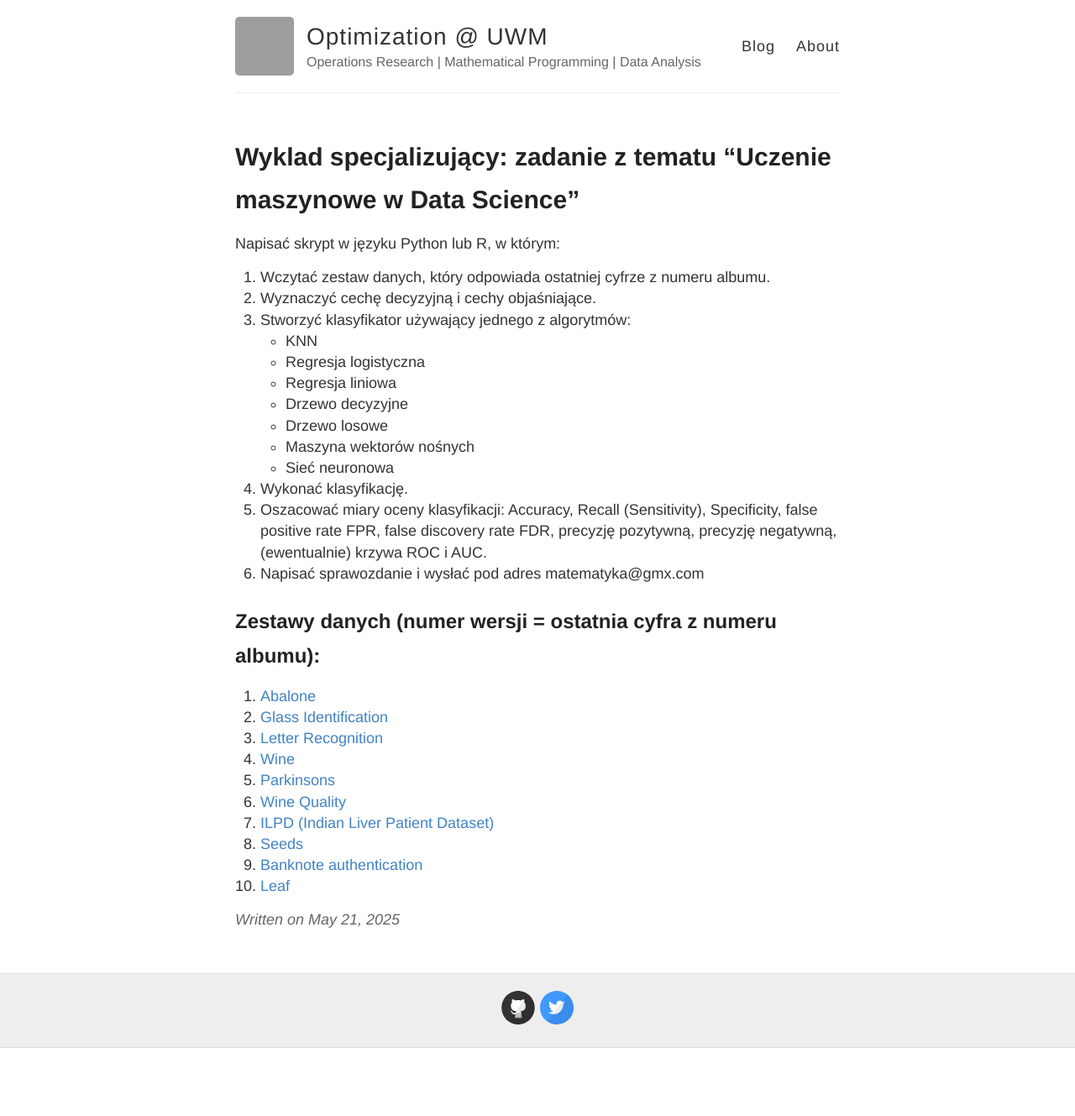
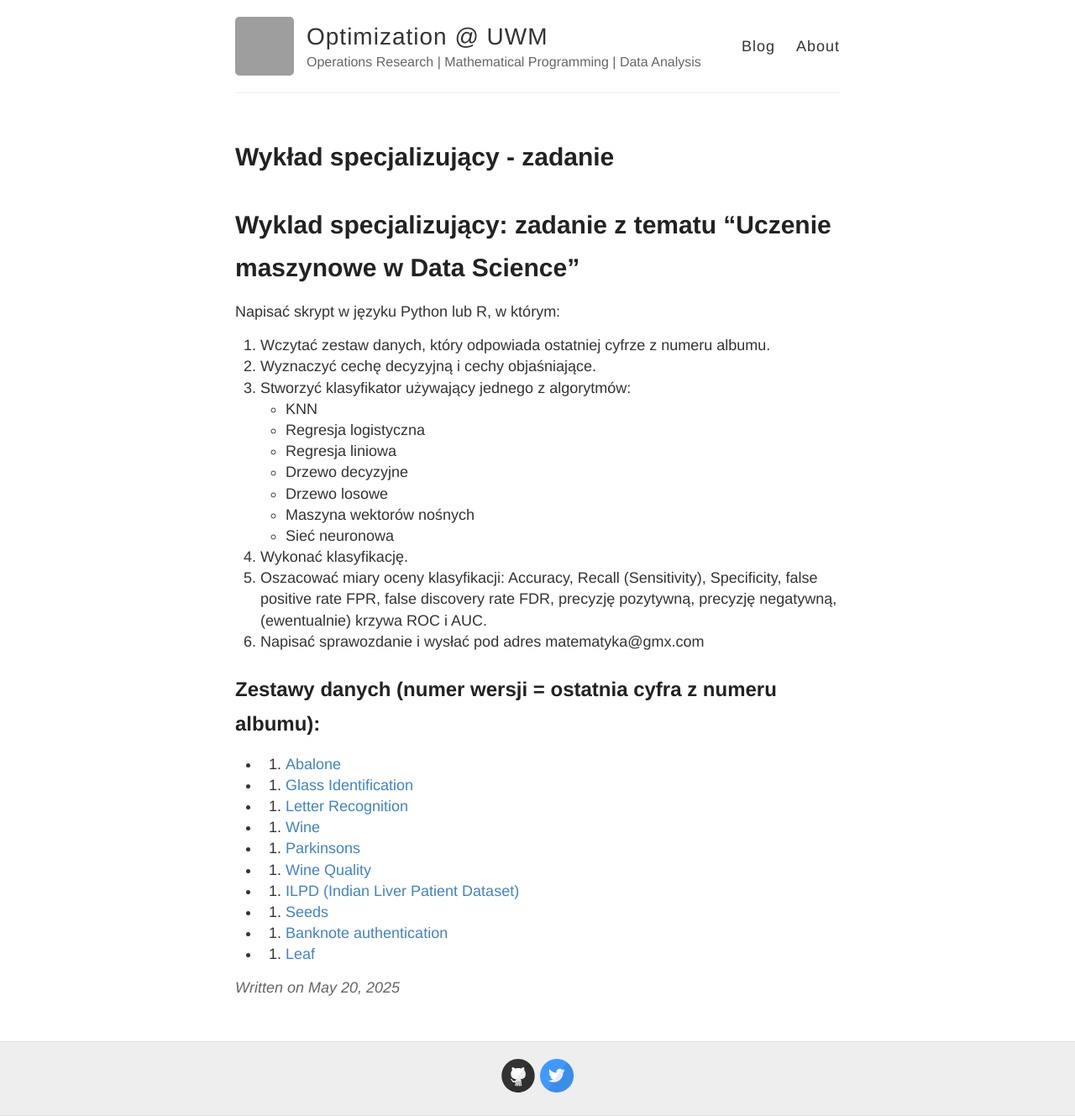
Before and after one commit to uwmopt/uwmopt.github.io, a Jekyll site: the page built from _posts/2025-05-20-Zadanie_WS.md, in a window 1280 px wide. Shown: the whole page at 84% size. Built offline with Jekyll 4.4.1, drawn with Linux system fonts in a browser that asks for light colours; our own code applies the rules of GitHub Pages for plain Markdown files; before the commit the page ends 1248 px from its top, so only the background shows below that; some of the changed lines change nothing that is shown; grey boxes are pictures that could not be loaded.

Commit message:
Zadanie WS

```diff
--- a/_posts/2025-05-20-Zadanie_WS.md
+++ b/_posts/2025-05-20-Zadanie_WS.md
@@ -1,6 +1,6 @@
 ---
 layout: post
-title: Wykład specjalizujący: zadanie
+title: Wykład specjalizujący - zadanie
 ---
 
 # Wyklad specjalizujący: zadanie z tematu "Uczenie maszynowe w Data Science"
@@ -23,13 +23,13 @@
 ##  Zestawy danych (numer wersji = ostatnia cyfra z numeru albumu):
 
 
-0. [Abalone](http://archive.ics.uci.edu/ml/datasets/Abalone)
-1. [Glass Identification](http://archive.ics.uci.edu/ml/datasets/Glass+Identification)
-3. [Letter Recognition](http://archive.ics.uci.edu/ml/datasets/Letter+Recognition)
-4. [Wine](http://archive.ics.uci.edu/ml/datasets/Wine)
-5. [Parkinsons](http://archive.ics.uci.edu/ml/datasets/Parkinsons)
-5. [Wine Quality](http://archive.ics.uci.edu/ml/datasets/Wine+Quality)
-6. [ILPD (Indian Liver Patient Dataset)](http://archive.ics.uci.edu/ml/datasets/ILPD+%28Indian+Liver+Patient+Dataset%29)
-7. [Seeds](http://archive.ics.uci.edu/ml/datasets/seeds)
-8. [Banknote authentication](http://archive.ics.uci.edu/ml/datasets/banknote+authentication)
-9. [Leaf](http://archive.ics.uci.edu/ml/datasets/Leaf)
+- 1. [Abalone](http://archive.ics.uci.edu/ml/datasets/Abalone)
+- 2. [Glass Identification](http://archive.ics.uci.edu/ml/datasets/Glass+Identification)
+- 3. [Letter Recognition](http://archive.ics.uci.edu/ml/datasets/Letter+Recognition)
+- 4. [Wine](http://archive.ics.uci.edu/ml/datasets/Wine)
+- 5. [Parkinsons](http://archive.ics.uci.edu/ml/datasets/Parkinsons)
+- 6. [Wine Quality](http://archive.ics.uci.edu/ml/datasets/Wine+Quality)
+- 7. [ILPD (Indian Liver Patient Dataset)](http://archive.ics.uci.edu/ml/datasets/ILPD+%28Indian+Liver+Patient+Dataset%29)
+- 8. [Seeds](http://archive.ics.uci.edu/ml/datasets/seeds)
+- 9. [Banknote authentication](http://archive.ics.uci.edu/ml/datasets/banknote+authentication)
+- 0. [Leaf](http://archive.ics.uci.edu/ml/datasets/Leaf)
```
